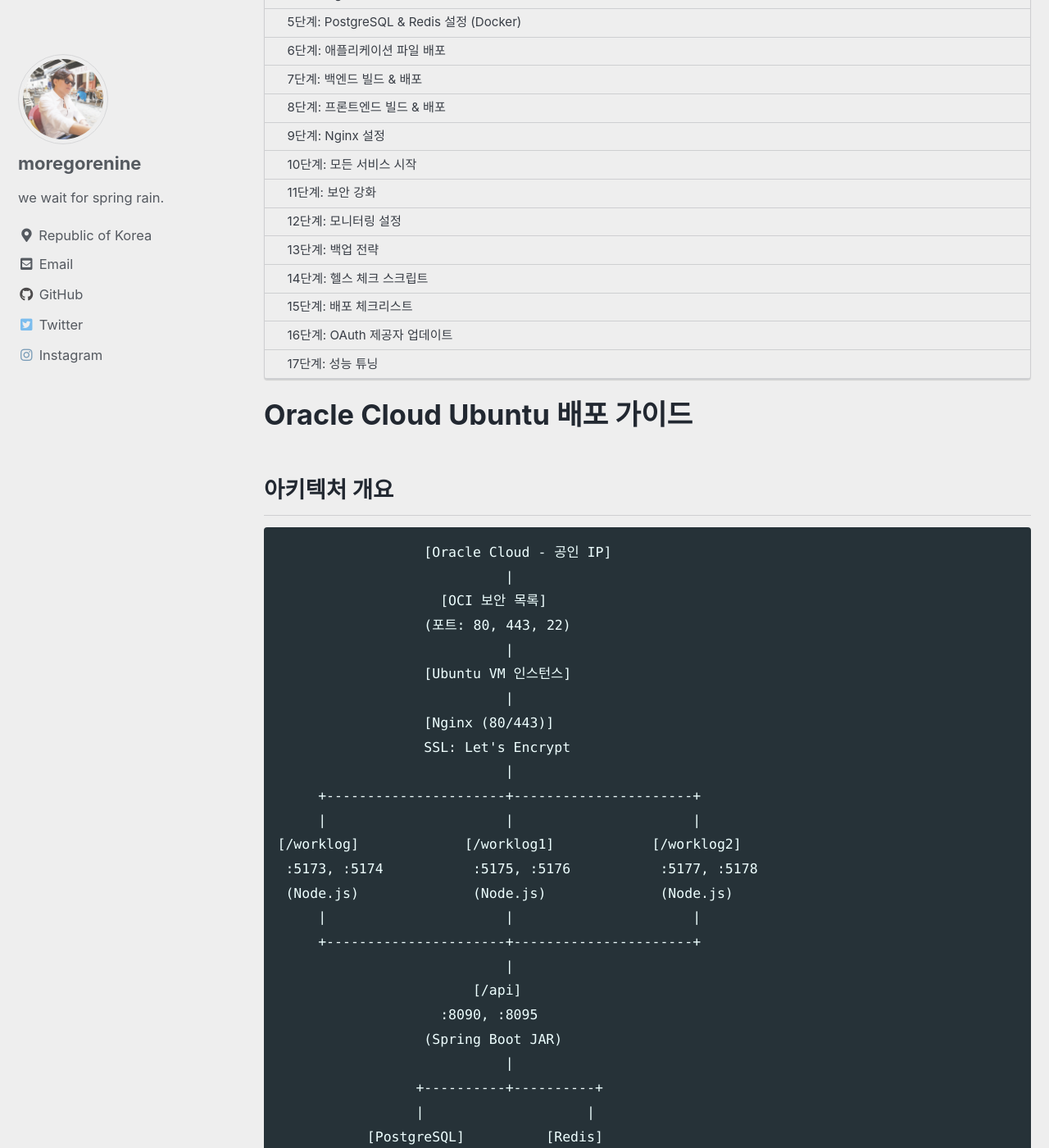
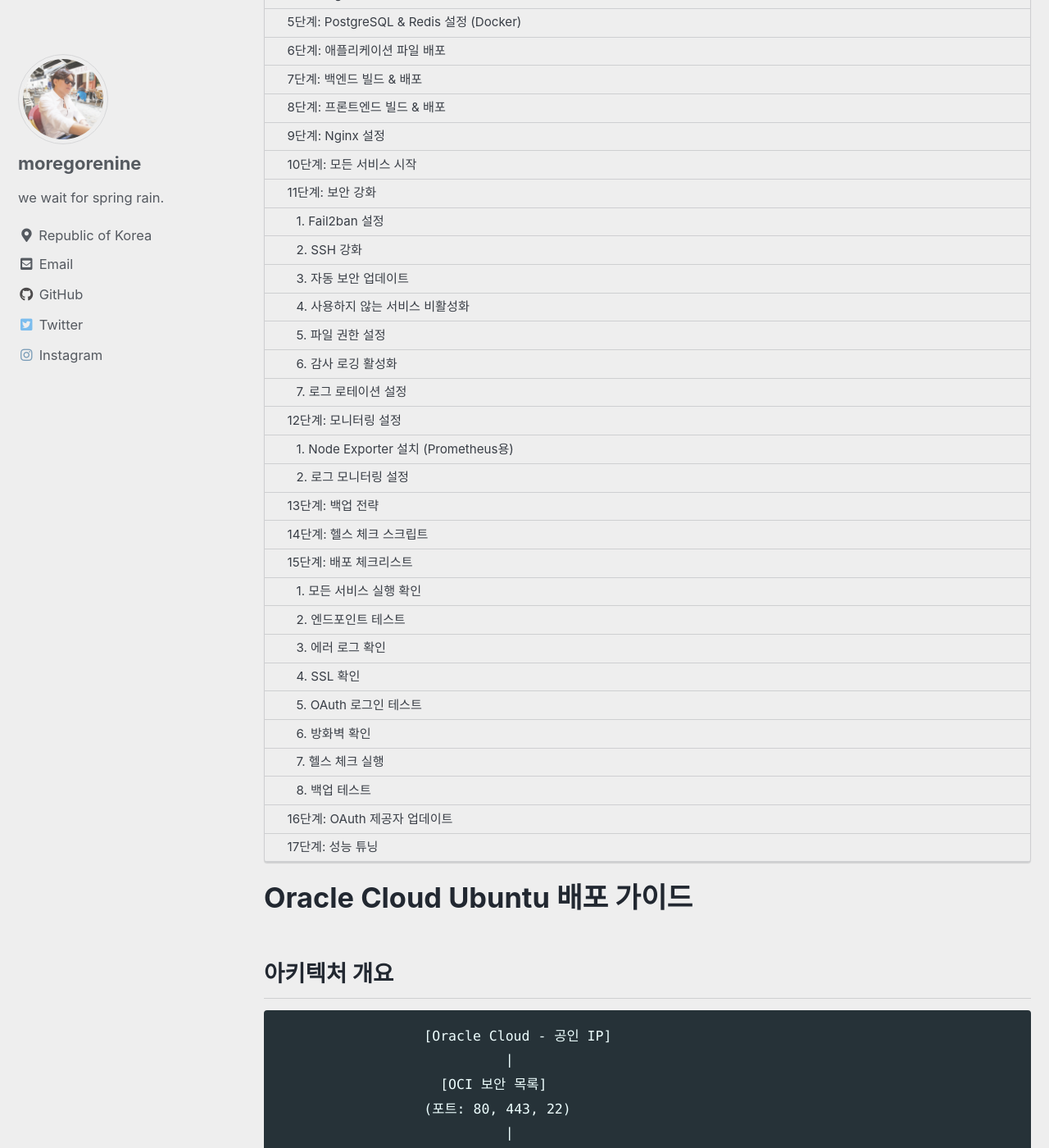
Before and after one commit to moregorenine/moregorenine.github.io, a Jekyll site: the page built from _posts/dev/2025-11-09-oracleCloud.md, in a window 1280 px wide and 1400 px high, scrolled down 510 px. Shown: the whole window at 82% size. Built offline with Jekyll 4.4.1, drawn with Linux system fonts in a browser that asks for light colours; cached includes are drawn as plain includes; comment, search, counter and statistics services are not loaded; some of the changed text lies outside the part shown.

Commit message:
Refactor section headings for clarity
Updated section headings for security and monitoring steps in the Oracle Cloud guide.

````diff
--- a/_posts/dev/2025-11-09-oracleCloud.md
+++ b/_posts/dev/2025-11-09-oracleCloud.md
@@ -856,7 +856,7 @@ sudo journalctl -u moremong-front-1 -f
 
 ## 11단계: 보안 강화
 
-1. Fail2ban 설정
+### 1. Fail2ban 설정
 
 fail2ban 설치 및 설정
 
@@ -893,7 +893,7 @@ sudo systemctl start fail2ban
 sudo fail2ban-client status
 ```
 
-2. SSH 강화
+### 2. SSH 강화
 
 SSH 설정 백업
 
@@ -929,13 +929,15 @@ SSH 재시작
 sudo systemctl restart sshd
 ```
 
-3. 자동 보안 업데이트
+### 3. 자동 보안 업데이트
 
 ```
 sudo apt install -y unattended-upgrades
 sudo dpkg-reconfigure -plow unattended-upgrades
 ```
+
 자동 업데이트 활성화
+
 ```
 sudo tee /etc/apt/apt.conf.d/50unattended-upgrades > /dev/null <<'EOF'
 Unattended-Upgrade::Allowed-Origins {
@@ -950,7 +952,7 @@ Unattended-Upgrade::Automatic-Reboot "false";
 EOF
 ```
 
-4. 사용하지 않는 서비스 비활성화
+### 4. 사용하지 않는 서비스 비활성화
 
 사용하지 않는 서비스 목록 확인 및 비활성화
 
@@ -965,7 +967,7 @@ sudo systemctl disable cups.service
 sudo apt autoremove -y
 ```
 
-5. 파일 권한 설정
+### 5. 파일 권한 설정
 
 애플리케이션 파일 보안
 
@@ -984,7 +986,7 @@ sudo chown -R root:root /etc/nginx
 sudo chmod 644 /etc/nginx/nginx.conf
 ```
 
-6. 감사 로깅 활성화
+### 6. 감사 로깅 활성화
 
 ```
 sudo apt install -y auditd
@@ -1008,7 +1010,7 @@ EOF
 sudo systemctl restart auditd
 ```
 
-7. 로그 로테이션 설정
+### 7. 로그 로테이션 설정
 
 ```
 sudo tee /etc/logrotate.d/moremong > /dev/null <<'EOF'
@@ -1030,7 +1032,7 @@ EOF
 
 ## 12단계: 모니터링 설정
 
-1. Node Exporter 설치 (Prometheus용)
+### 1. Node Exporter 설치 (Prometheus용)
 
 ```
 cd /tmp
@@ -1064,7 +1066,7 @@ sudo systemctl enable node_exporter
 sudo systemctl start node_exporter
 ```
 
-2. 로그 모니터링 설정
+### 2. 로그 모니터링 설정
 
 로그 뷰어 lnav 설치
 
@@ -1162,7 +1164,7 @@ sudo chmod +x /opt/moremong/health-check.sh
 
 운영 전 이 체크리스트 실행
 
-1. 모든 서비스 실행 확인
+### 1. 모든 서비스 실행 확인
 
 ```
 sudo systemctl status moremong-api-1 moremong-api-2
@@ -1171,7 +1173,7 @@ sudo systemctl status nginx
 sudo docker compose -f /opt/moremong/docker/docker-compose.yml ps
 ```
 
-2. 엔드포인트 테스트
+### 2. 엔드포인트 테스트
 
 ```
 curl -I http://localhost:8090/management/health
@@ -1180,7 +1182,7 @@ curl -I https://moremong.com/worklog
 curl -I https://moremong.com/api/management/health
 ```
 
-3. 에러 로그 확인
+### 3. 에러 로그 확인
 
 ```
 sudo journalctl -u moremong-api-1 --since "1 hour ago" | grep -i error
@@ -1188,19 +1190,19 @@ sudo journalctl -u moremong-front-1 --since "1 hour ago" | grep -i error
 sudo tail -n 100 /var/log/nginx/error.log
 ```
 
-4.  SSL 확인
+### 4.  SSL 확인
 
 ```
 curl -I https://moremong.com
 openssl s_client -connect moremong.com:443 -servername moremong.com < /dev/null
 ```
 
-5.  OAuth 로그인 테스트
+### 5.  OAuth 로그인 테스트
 
 브라우저에서: https://moremong.com/worklog
 로그인 클릭, /worklog/oauth/callback으로 리다이렉트 확인
 
-6.  방화벽 확인
+### 6.  방화벽 확인
 
 ```
 sudo ufw status verbose
@@ -1208,13 +1210,13 @@ sudo ufw status verbose
 
 OCI 보안 목록에 80, 443 포트가 열려있는지 확인
 
-7.  헬스 체크 실행
+### 7.  헬스 체크 실행
 
 ```
 /opt/moremong/health-check.sh
 ```
 
-8. 백업 테스트
+### 8. 백업 테스트
 
 ```
 /opt/moremong/backup-db.sh
````
